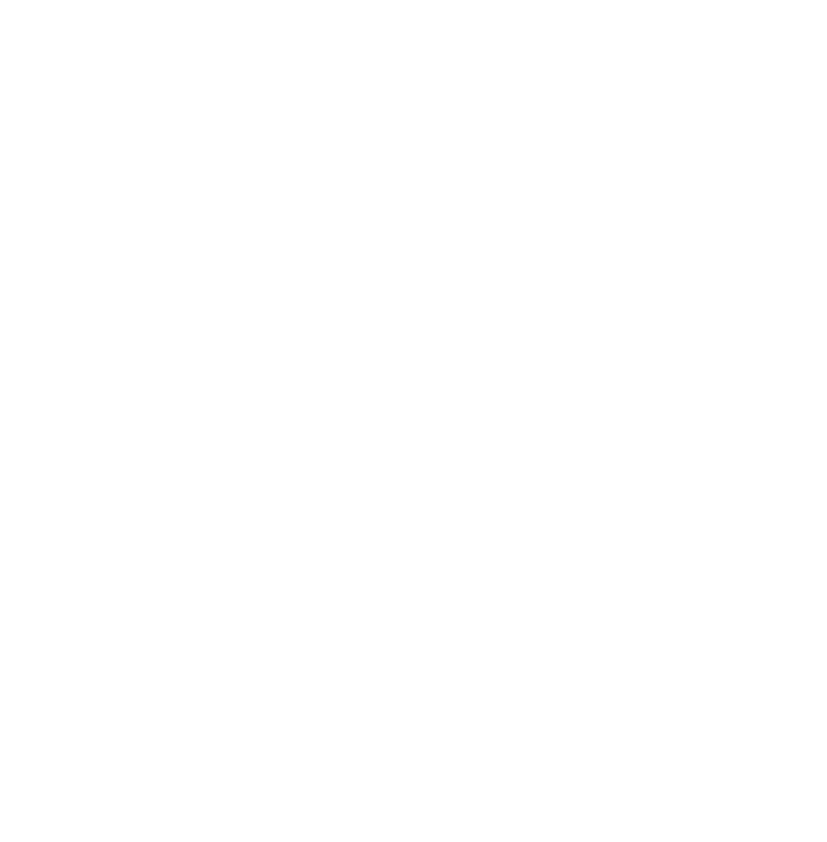
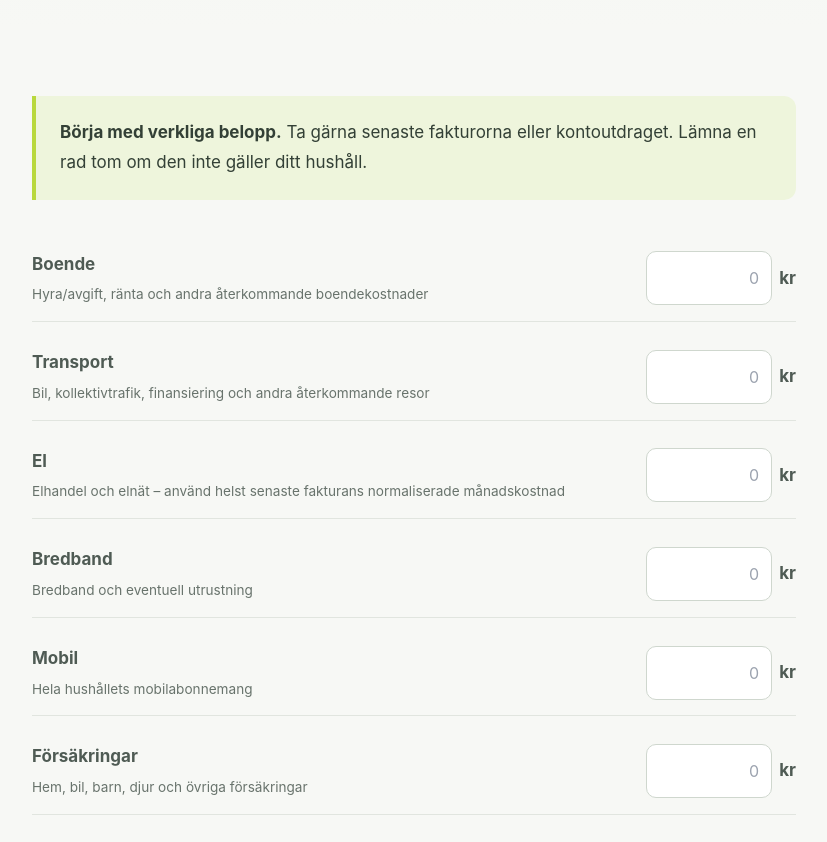
Before and after one commit to arvidlandin-cpu/sankkostnaden, a Next.js app: page /verktyg/hushallskostnadskollen in a window 1280 px wide. Before the commit this address had no page. Shown: the part 427-1269 px from the top of the page, without its empty margins (226-1053 px from the left). Before the commit the page ends 800 px from the top, so only its background shows below. Built offline with nearby package versions, Linux system fonts and the light colour scheme.

Commit message:
Add household cost calculator

```diff
--- /dev/null
+++ b/pages/verktyg/hushallskostnadskollen.tsx
@@ -0,0 +1,64 @@
+import Head from 'next/head';
+import Link from 'next/link';
+import { useMemo, useState } from 'react';
+import { ArrowLeft, ArrowRight, Calculator, PiggyBank } from 'lucide-react';
+
+const rows = [
+  ['Boende', 'boende', 'Hyra/avgift, ränta och andra återkommande boendekostnader'],
+  ['Transport', 'transport', 'Bil, kollektivtrafik, finansiering och andra återkommande resor'],
+  ['El', 'el', 'Elhandel och elnät – använd helst senaste fakturans normaliserade månadskostnad'],
+  ['Bredband', 'bredband', 'Bredband och eventuell utrustning'],
+  ['Mobil', 'mobil', 'Hela hushållets mobilabonnemang'],
+  ['Försäkringar', 'forsakring', 'Hem, bil, barn, djur och övriga försäkringar'],
+  ['Streaming & media', 'media', 'TV, film, musik, spel och digitala prenumerationer'],
+  ['Övriga abonnemang', 'ovrigt', 'Andra återkommande medlemskap och tjänster'],
+] as const;
+
+type Key = typeof rows[number][1];
+type Values = Record<Key, string>;
+
+const empty = Object.fromEntries(rows.map(([, key]) => [key, ''])) as Values;
+const links: Partial<Record<Key, {href:string; label:string}>> = {
+  el: {href:'/elavtal/jamfor-elavtal/', label:'Kontrollera elavtalet'},
+  bredband: {href:'/bredband/bredband-pa-min-adress/', label:'Kontrollera bredband'},
+  mobil: {href:'/mobil/billigaste-mobilabonnemanget/', label:'Kontrollera mobil'},
+  forsakring: {href:'/forsakring/jamfor-forsakring/', label:'Kontrollera försäkring'},
+};
+
+export default function Hushallskostnadskoll() {
+  const [values, setValues] = useState<Values>(empty);
+  const parsed = useMemo(() => Object.fromEntries(rows.map(([,key]) => [key, Math.max(0, Number((values[key] || '0').replace(',', '.')) || 0)])) as Record<Key,number>, [values]);
+  const total = Object.values(parsed).reduce((a,b)=>a+b,0);
+  const annual = total * 12;
+  const controllable = (['el','bredband','mobil','forsakring','media','ovrigt'] as Key[]).reduce((a,k)=>a+parsed[k],0);
+  const ranked = (Object.entries(parsed) as [Key,number][]).filter(([k,v])=>v>0 && links[k]).sort((a,b)=>b[1]-a[1]);
+  const next = ranked[0]?.[0];
+
+  return <>
+    <Head>
+      <title>Hushållskostnadskollen 2026 – räkna dina fasta kostnader</title>
+      <meta name='description' content='Gratis hushållskostnadskoll. Fyll i dina verkliga månadskostnader och se total årskostnad samt vilka återkommande avtal som är mest värda att kontrollera.'/>
+      <link rel='canonical' href='https://sankkostnaden.se/verktyg/hushallskostnadskollen/'/>
+      <meta name='robots' content='index,follow,max-image-preview:large'/>
+    </Head>
+    <header className='topbar'><Link className='brand' href='/'><span className='brandMark'><PiggyBank size={22}/></span><span>Sänk Kostnaden</span></Link></header>
+    <main>
+      <section className='guideHero'><div className='guideWrap'><Link className='back' href='/'><ArrowLeft size={16}/> Startsidan</Link><div className='guideIcon'><Calculator size={25}/></div><p className='kicker'>GRATIS VERKTYG • 2026</p><h1>Hushållskostnadskollen</h1><p className='lead'>Se vad dina återkommande kostnader faktiskt blir på ett år. Fyll i det du betalar i dag – verktyget jämför inte mot ett påhittat normalhushåll.</p></div></section>
+      <article className='article guideWrap'>
+        <div className='note'><strong>Börja med verkliga belopp.</strong> Ta gärna senaste fakturorna eller kontoutdraget. Lämna en rad tom om den inte gäller ditt hushåll.</div>
+        <div style={{display:'grid',gap:12,margin:'28px 0'}}>
+          {rows.map(([label,key,help]) => <label key={key} style={{display:'grid',gridTemplateColumns:'minmax(0,1fr) 150px',gap:14,alignItems:'center',padding:'14px 0',borderBottom:'1px solid #e1e5df'}}>
+            <span><strong>{label}</strong><small style={{display:'block',color:'#68736c',marginTop:4}}>{help}</small></span>
+            <span style={{display:'flex',alignItems:'center',gap:7}}><input aria-label={label} inputMode='decimal' value={values[key]} onChange={e=>setValues({...values,[key]:e.target.value.replace(/[^0-9,.]/g,'')})} placeholder='0' style={{width:'100%',padding:'12px',border:'1px solid #cfd7ce',borderRadius:10,fontSize:16,textAlign:'right'}}/><b>kr</b></span>
+          </label>)}
+        </div>
+        <div className='decisionPanel'><div><p className='partnerEyebrow'>DIN KOSTNADSBILD</p><h2>{total ? total.toLocaleString('sv-SE') : '0'} kr/mån</h2><p>Det motsvarar <strong>{annual.toLocaleString('sv-SE')} kr per år</strong>. Av detta ligger {controllable.toLocaleString('sv-SE')} kr/mån i poster som ofta går att kontrollera eller jämföra utan att ändra själva boendet eller transportbehovet.</p></div><div className='decisionMetrics'><span><b>{Math.round(annual/1000)}</b> tkr/år</span><span><b>{Math.round(controllable)}</b> kr kontrollerbart/mån</span></div></div>
+        {next && links[next] && <><h2>Börja med en stor jämförbar post</h2><p>Av de jämförbara poster du fyllt i är <strong>{rows.find(([,k])=>k===next)?.[0].toLowerCase()}</strong> störst. Det betyder inte automatiskt att den är för dyr, men den är en rimlig plats att kontrollera pris, innehåll och villkor först.</p><div className='intentActions'><Link className='primary' href={links[next]!.href}>{links[next]!.label} <ArrowRight size={16}/></Link><Link className='secondary' href='/guide/arskoll-fasta-kostnader/'>Öppna hela årskollen</Link></div></>}
+        <h2>Så ska resultatet användas</h2><p>Konsumentverket beskriver sina hushållskostnader som ungefärliga referensvärden och rekommenderar att man utgår från egna kostnader när de finns. Myndighetens beräkningar omfattar ungefär 40 procent av hushållens totala utgifter och inkluderar bland annat internet/mobil, hemförsäkring och hushållsel, medan boende och transport inte ingår eftersom variationen är stor.</p>
+        <p>Det är därför den här kollen inte försöker tala om vad ditt hushåll ”borde” kosta. Den hjälper i stället till att synliggöra din egen månadskostnad och omvandla den till årskostnad.</p>
+        <div className='trafficLinks'><a href='https://www.konsumentverket.se/ekonomi/vilka-kostnader-har-ett-hushall/' target='_blank' rel='noreferrer'><strong>Konsumentverket: Hushållskostnader 2026</strong><span>Referensvärden, omfattning och metod →</span></a><Link href='/guide/hushallets-fasta-kostnader-2026/'><strong>Vår checklista för fasta kostnader</strong><span>Gå igenom hushållet post för post →</span></Link></div>
+        <p className='disclosure'>Uppgifterna du fyller i beräknas lokalt i webbläsaren och skickas inte in av verktyget. Sänk Kostnaden kan finansieras genom affiliatelänkar som markeras tydligt.</p>
+      </article>
+    </main>
+  </>;
+}
```
